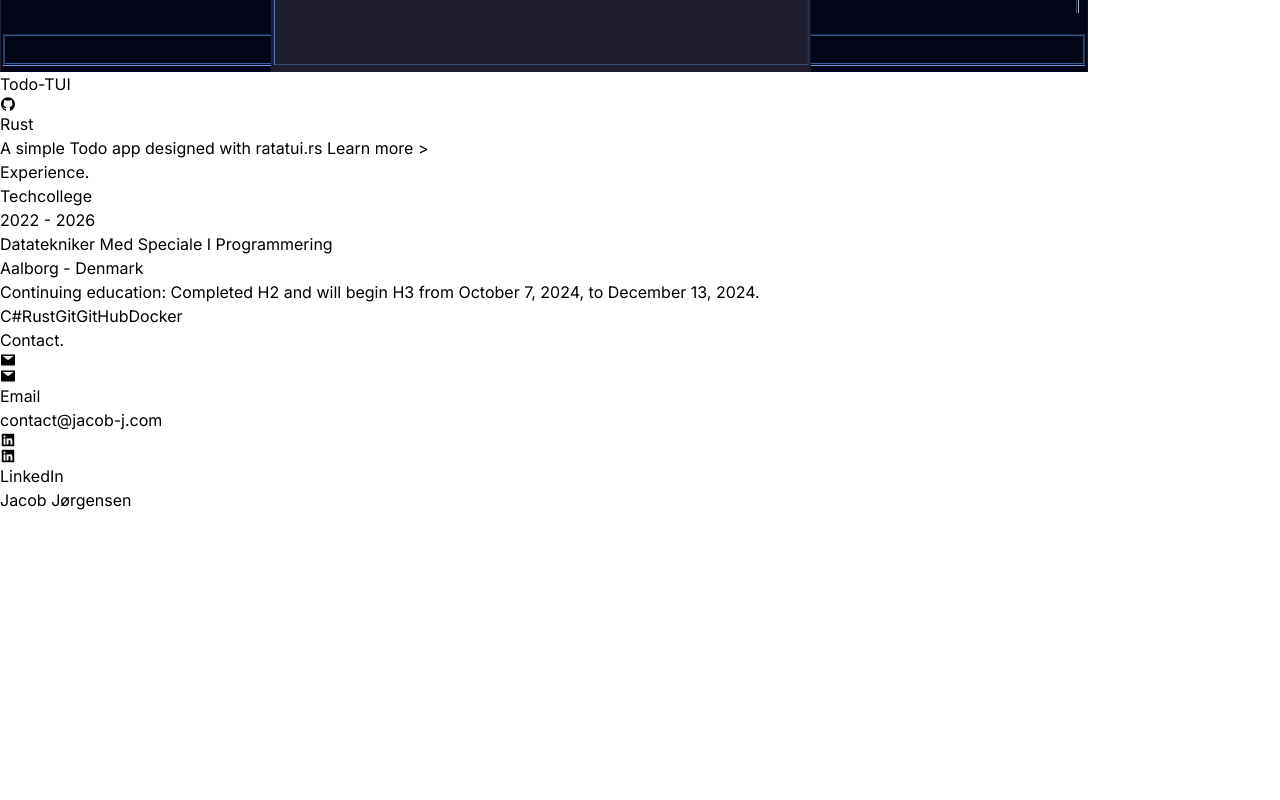
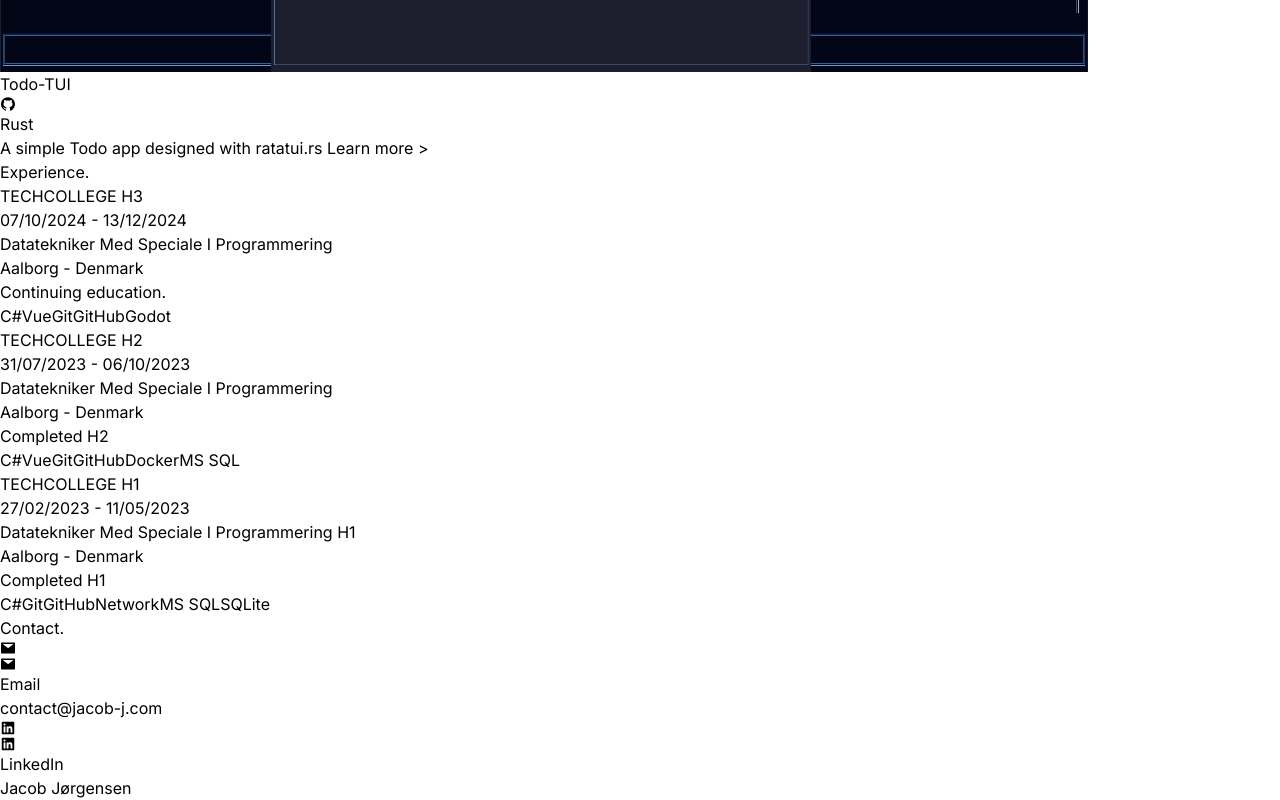
Before and after one commit to zelvios/website, a Next.js app: page / in a window 1280 px wide. Shown: the part 2062-2862 px from the top of the page. Before the commit the page ends 2574 px from the top, so only its background shows below. Built offline with nearby package versions, Linux system fonts and the light colour scheme.

Commit message:
chore: distribute experince for more details

```diff
--- a/src/components/experience/Experience.jsx
+++ b/src/components/experience/Experience.jsx
@@ -14,18 +14,50 @@ export const Experience = () => {
 
 const experience = [
   {
-    title: "Techcollege",
+    title: "TECHCOLLEGE H3",
     position: "Datatekniker Med Speciale I Programmering",
-    time: "2022 - 2026",
+    time: "07/10/2024 - 13/12/2024",
     location: "Aalborg - Denmark",
     description:
-      "Continuing education: Completed H2 and will begin H3 from October 7, 2024, to December 13, 2024.",
+        "Continuing education.",
     tech: [
       "C#",
-      "Rust",
+      "Vue",
+      "Git",
+      "GitHub",
+      "Godot",
+    ],
+  },
+  {
+    title: "TECHCOLLEGE H2",
+    position: "Datatekniker Med Speciale I Programmering",
+    time: "31/07/2023 - 06/10/2023",
+    location: "Aalborg - Denmark",
+    description:
+      "Completed H2",
+    tech: [
+      "C#",
+      "Vue",
       "Git",
       "GitHub",
       "Docker",
+      "MS SQL",
+    ],
+  },
+  {
+    title: "TECHCOLLEGE H1",
+    position: "Datatekniker Med Speciale I Programmering H1",
+    time: "27/02/2023 - 11/05/2023",
+    location: "Aalborg - Denmark",
+    description:
+        "Completed H1",
+    tech: [
+      "C#",
+      "Git",
+      "GitHub",
+      "Network",
+      "MS SQL",
+      "SQLite",
     ],
   },
 ];
```
